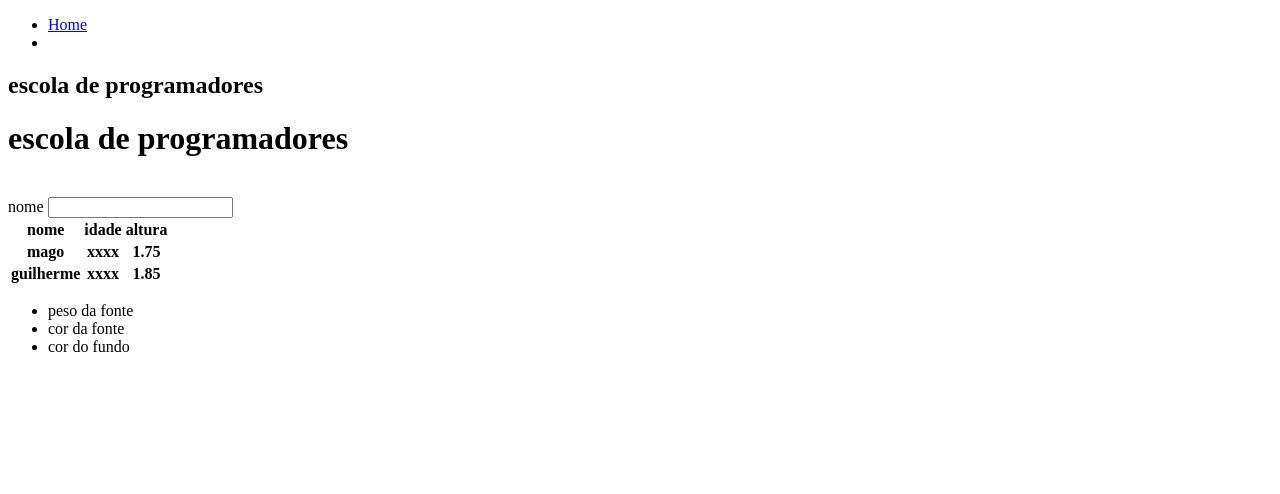
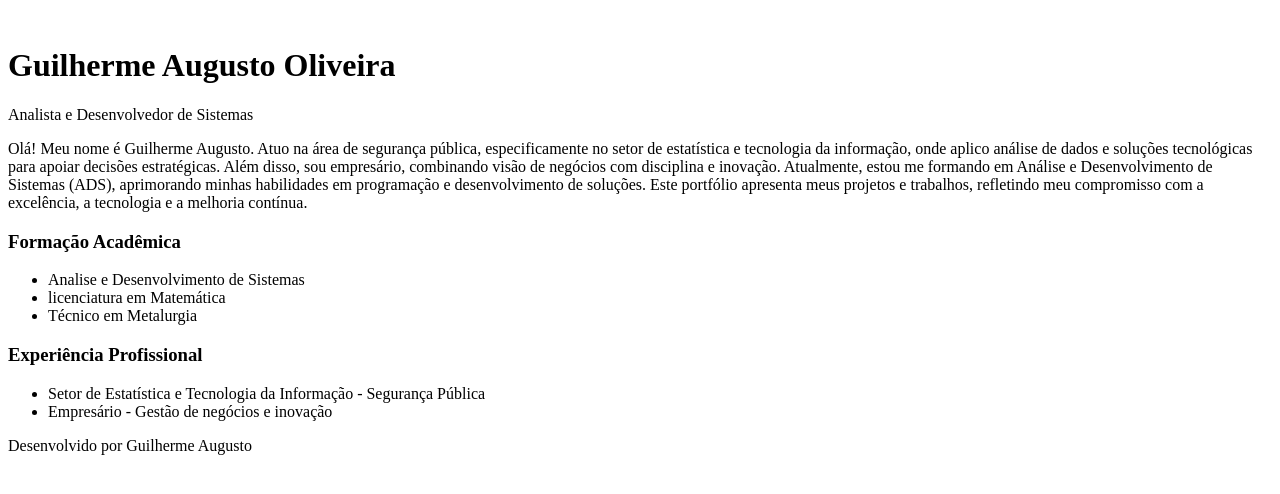
Before and after one commit to Gestao-de-Performance/projeto-desenvolvido-em-aula-Guilherme-aoc, a plain HTML site: page index.html in a window 1280 px wide. Drawn offline with Linux system fonts and the light colour scheme.

Commit message:
Update index.html

```diff
--- a/index.html
+++ b/index.html
@@ -1,102 +1,55 @@
 <!DOCTYPE html>
-<html lang="pt-br">
+<html lang="en">
 <head>
-    <!--comentário-->
-    <meta charset="UTF-8">
-    <meta name="viewport" content="width=device-width, initial-scale=1.0">
-    <title>Document</title>
+  <meta charset="UTF-8">
+  <meta name="viewport" content="width=device-width, initial-scale=1.0">
+  <title>Portifolio Guilherme</title>
+    <link rel="stylesheet" href="style.css"> <!-- chamando css -->
 </head>
 <body>
-       <header>
-        <nav><!--lista do menu-->
-            <ul>
-                <li><a href="#">Home</a></li><!--se nao colocar href na tag .a. ele vira texto-->
-                <li><a href="#"></a></li><!--uutilizar blank -e melhor ele abre em outra guia-->
-            </ul>
+  <!-- Cabeçalho está simples -->
 
-        </nav>
+  <header>
+      <img src="">
+      <h1>Guilherme Augusto Oliveira</h1>
+          <p>Analista e Desenvolvedor de Sistemas</p>
 
 
-    </header>
+  </header>
 
-        <main>
-          <section>
+<!-- tirei o p e div Apresentação É melhor usar <section id="sobre"> em vez de <div> para semântica e SEO -->
 
+    <section id="sobre">
+      Olá! Meu nome é Guilherme Augusto. Atuo na área de segurança pública, especificamente no setor de estatística e tecnologia da informação, onde aplico análise de dados e soluções tecnológicas para apoiar decisões estratégicas.
+Além disso, sou empresário, combinando visão de negócios com disciplina e inovação.
+Atualmente, estou me formando em Análise e Desenvolvimento de Sistemas (ADS), aprimorando minhas habilidades em programação e desenvolvimento de soluções.
+Este portfólio apresenta meus projetos e trabalhos, refletindo meu compromisso com a excelência, a tecnologia e a melhoria contínua.</p>
 
-         <h1> escola de programadores</h1> <!--titulo-->
-            <p> </p><!--ja tem css dentro dela - tag de paragrafo serve para texto-->
-            <span></span> <!--nao tem css e tambem é de texto-precisa personalizar -->
-            <h2></h2>
-            <h3> </h3>
-            <h4></h4>
-          </main>
-</section>
-        <div>
-
-            <h1> escola de programadores</h1>
-
-        <h2></h2>
-        <h3> </h3>
-            <b></b><!--deixa em negrito -bold- email automatico  pode nao reconhecer-->
-            <strong></strong><!--tambem deixa negrito e pode ser utilizada no email automatico-->
-            <i></i> <!--italico-->
-
-
-            <img width"200px" heigth"300px" src=img/ninja.png"" alt="">
-
-            <form>
-                <label for="nome">nome</label>
-                <input type="text" name="nome"><!-- cria caixa para escrever-->
-
-            </form>
-<table>
-
-
-    <tr>
-            <th>nome </th>
-            <th>idade</th>
-            <th>altura</th>
+    </section>
 
 
 
-    </tr>
-     <tr>
-            <th>mago</th>
-            <th>xxxx</th>
-            <th>1.75</th>
-
-    </tr>
-    <tr>
-            <th>guilherme</th>
-            <th>xxxx</th>
-            <th>1.85</th>
-
-    </tr>
-</table>
+  <section id="formacao">
+    <h3> Formação Acadêmica</h3>
+        <ul>
+           <li>Analise e Desenvolvimento de Sistemas </li>
+           <li>licenciatura em Matemática</li>
+           <li>Técnico em Metalurgia  </li>
+        </ul>
 
 
-        </div>
+  </section>
+<section id="experiencia">
+      <h3> Experiência Profissional</h3>
+<ul>
+        <li>Setor de Estatística e Tecnologia da Informação - Segurança Pública</li>
+        <li>Empresário - Gestão de negócios e inovação</li>
+    </ul>
+</section>
+<footer>
 
-       <ul>
+ <p> Desenvolvido por Guilherme Augusto</p>
+</footer>
+</body>
 
-        <li>peso da fonte </li>
-        <li>cor da fonte </li>
-        <li>cor do fundo </li>
-
-
-
-
-       </ul><!---->
-<ol></ol><!--lista com numeros ordenada-->
-</section>
-
-
-
-    <footer>
-
-
-    </footer>
-
-</body>
 </html>
-<!---->
```
